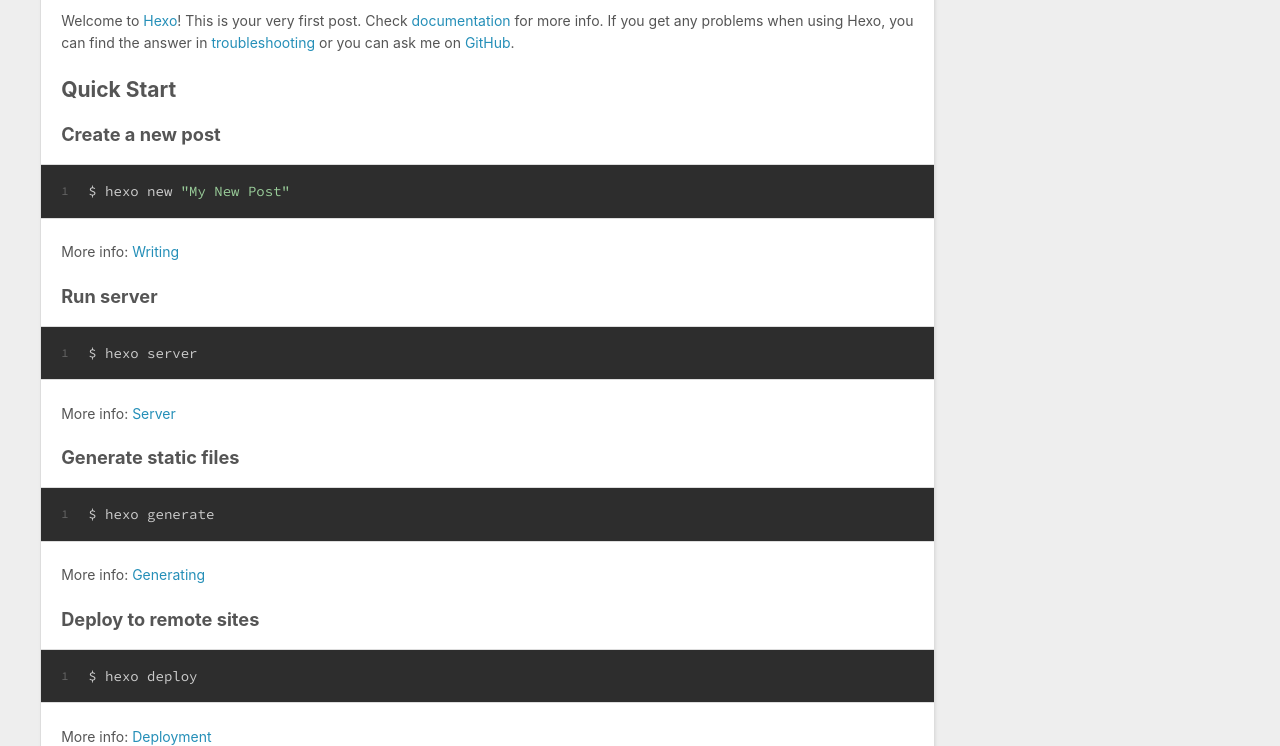
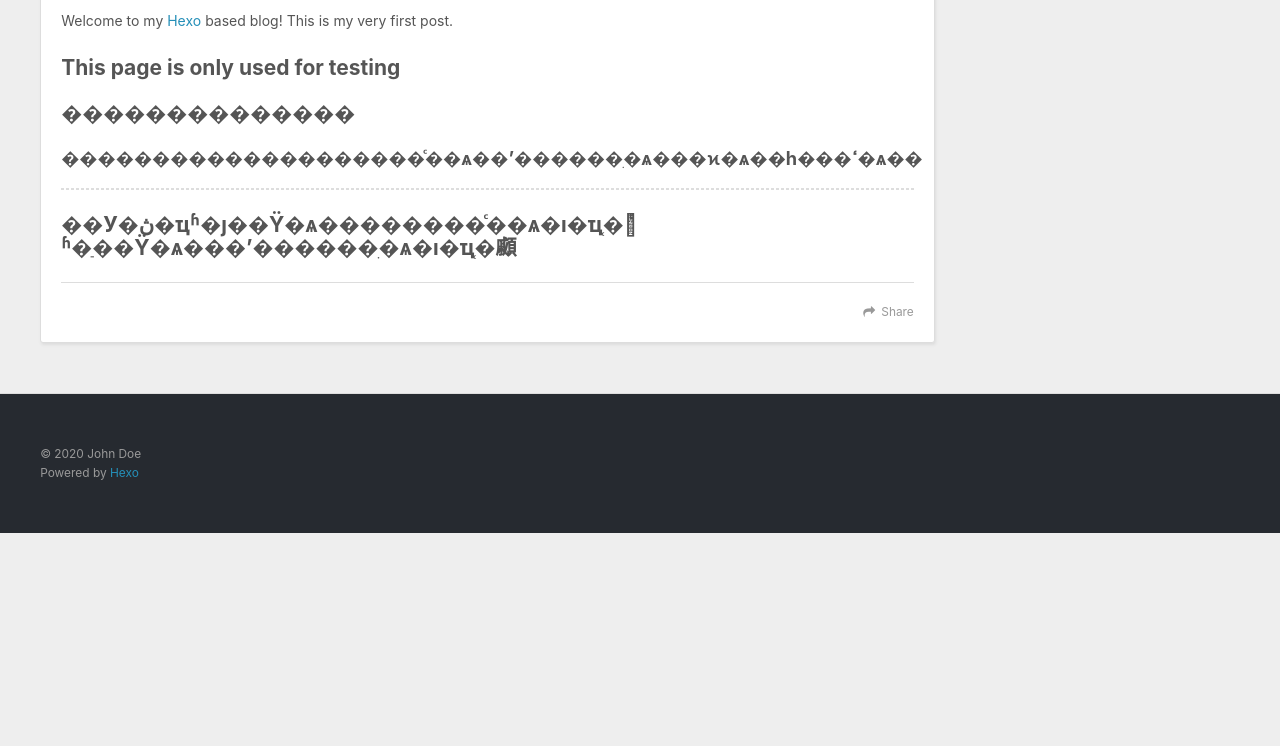
Before and after one commit to Moroshima/moroshima.github.io, a plain HTML site: page index.html in a window 1280 px wide. Shown: the part 634-1380 px from the top of the page. After the commit the page ends 1167 px from the top, so only its background shows below. Drawn offline with nearby package versions, Linux system fonts and the light colour scheme.

Commit message:
Site updated: 2020-10-06 20:43:10

```diff
--- a/index.html
+++ b/index.html
@@ -103,7 +103,7 @@
     <article id="post-hello-world" class="article article-type-post" itemscope itemprop="blogPost">
   <div class="article-meta">
     <a href="/2020/10/06/hello-world/" class="article-date">
-  <time datetime="2020-10-06T10:15:17.078Z" itemprop="datePublished">2020-10-06</time>
+  <time datetime="2020-10-06T12:13:53.284Z" itemprop="datePublished">2020-10-06</time>
 </a>
 
   </div>
@@ -122,20 +122,9 @@
 
     <div class="article-entry" itemprop="articleBody">
 
-        <p>Welcome to <a target="_blank" rel="noopener" href="https://hexo.io/">Hexo</a>! This is your very first post. Check <a target="_blank" rel="noopener" href="https://hexo.io/docs/">documentation</a> for more info. If you get any problems when using Hexo, you can find the answer in <a target="_blank" rel="noopener" href="https://hexo.io/docs/troubleshooting.html">troubleshooting</a> or you can ask me on <a target="_blank" rel="noopener" href="https://github.com/hexojs/hexo/issues">GitHub</a>.</p>
-<h2 id="Quick-Start"><a href="#Quick-Start" class="headerlink" title="Quick Start"></a>Quick Start</h2><h3 id="Create-a-new-post"><a href="#Create-a-new-post" class="headerlink" title="Create a new post"></a>Create a new post</h3><figure class="highlight bash"><table><tr><td class="gutter"><pre><span class="line">1</span><br></pre></td><td class="code"><pre><span class="line">$ hexo new <span class="string">&quot;My New Post&quot;</span></span><br></pre></td></tr></table></figure>
-
-<p>More info: <a target="_blank" rel="noopener" href="https://hexo.io/docs/writing.html">Writing</a></p>
-<h3 id="Run-server"><a href="#Run-server" class="headerlink" title="Run server"></a>Run server</h3><figure class="highlight bash"><table><tr><td class="gutter"><pre><span class="line">1</span><br></pre></td><td class="code"><pre><span class="line">$ hexo server</span><br></pre></td></tr></table></figure>
-
-<p>More info: <a target="_blank" rel="noopener" href="https://hexo.io/docs/server.html">Server</a></p>
-<h3 id="Generate-static-files"><a href="#Generate-static-files" class="headerlink" title="Generate static files"></a>Generate static files</h3><figure class="highlight bash"><table><tr><td class="gutter"><pre><span class="line">1</span><br></pre></td><td class="code"><pre><span class="line">$ hexo generate</span><br></pre></td></tr></table></figure>
-
-<p>More info: <a target="_blank" rel="noopener" href="https://hexo.io/docs/generating.html">Generating</a></p>
-<h3 id="Deploy-to-remote-sites"><a href="#Deploy-to-remote-sites" class="headerlink" title="Deploy to remote sites"></a>Deploy to remote sites</h3><figure class="highlight bash"><table><tr><td class="gutter"><pre><span class="line">1</span><br></pre></td><td class="code"><pre><span class="line">$ hexo deploy</span><br></pre></td></tr></table></figure>
-
-<p>More info: <a target="_blank" rel="noopener" href="https://hexo.io/docs/one-command-deployment.html">Deployment</a></p>
-
+        <p>Welcome to my <a target="_blank" rel="noopener" href="https://hexo.io/">Hexo</a> based blog! This is my very first post. </p>
+<h2 id="This-page-is-only-used-for-testing"><a href="#This-page-is-only-used-for-testing" class="headerlink" title="This page is only used for testing"></a>This page is only used for testing</h2><h2 id="��������������"><a href="#��������������" class="headerlink" title="��������������"></a>��������������</h2><h3 id="��������������������ͨ��ѧ��ʼ������ִ�ѧ���ϰ�ѧ��һ���ߵ�ѧ��"><a href="#��������������������ͨ��ѧ��ʼ������ִ�ѧ���ϰ�ѧ��һ���ߵ�ѧ��" class="headerlink" title="��������������������ͨ��ѧ��ʼ������ִ�ѧ���ϰ�ѧ��һ���ߵ�ѧ��"></a>��������������������ͨ��ѧ��ʼ������ִ�ѧ���ϰ�ѧ��һ���ߵ�ѧ��</h3><hr>
+<h2 id="��У�ڽ�ҵʱ�ȷ��Y�ѧ��������ͨ��ѧ�i�ҵ֤�飬ͬʱ�ַ��Y�ѧ���ʼ������ִ�ѧ�i�ҵ֤�顣"><a href="#��У�ڽ�ҵʱ�ȷ��Y�ѧ��������ͨ��ѧ�i�ҵ֤�飬ͬʱ�ַ��Y�ѧ���ʼ������ִ�ѧ�i�ҵ֤�顣" class="headerlink" title="��У�ڽ�ҵʱ�ȷ��Ÿ�ѧ��������ͨ��ѧ�ı�ҵ֤�飬ͬʱ�ַ��Ÿ�ѧ���ʼ������ִ�ѧ�ı�ҵ֤�顣"></a>��У�ڽ�ҵʱ�ȷ��Ÿ�ѧ��������ͨ��ѧ�ı�ҵ֤�飬ͬʱ�ַ��Ÿ�ѧ���ʼ������ִ�ѧ�ı�ҵ֤�顣</h2>
 
     </div>
     <footer class="article-footer">
```
Also changed, not shown: 2020/10/06/hello-world/index.html (+8 -19 lines), archives/2020/10/index.html (+1 -1 lines), archives/2020/index.html (+1 -1 lines), archives/index.html (+1 -1 lines).
